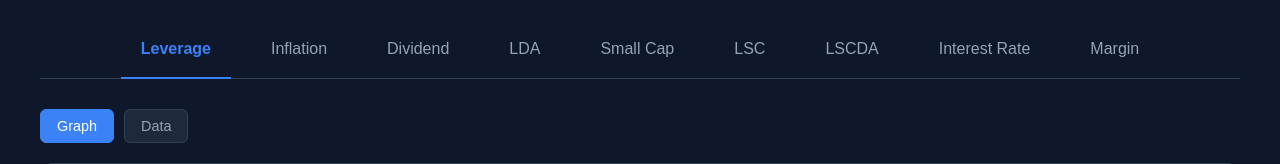
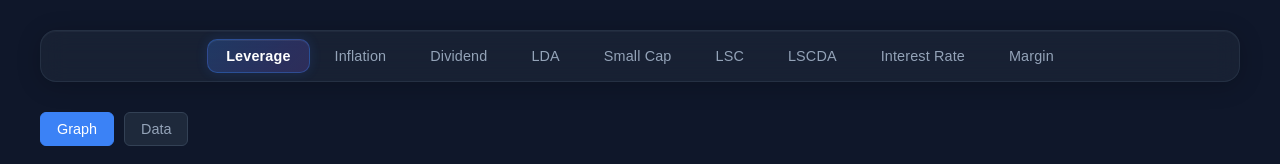
Before and after one commit to erobpen/IAA, a Flask app: template templates/dashboard.html in a window 1280 px wide. Shown: the part 71-235 px from the top of the page. Run offline with Flask 3, Linux system fonts and the light colour scheme; the template is opened without the code that fills it, so the values that code supplies are empty.

Commit message:
feat: add initial dashboard HTML structure and styling for the Investing App

```diff
--- a/templates/dashboard.html
+++ b/templates/dashboard.html
@@ -67,42 +67,46 @@
         .tabs-nav {
             display: flex;
             justify-content: center;
-            gap: 20px;
+            flex-wrap: wrap;
+            gap: 6px;
             margin-bottom: 30px;
-            border-bottom: 1px solid var(--border-color);
-            padding-bottom: 10px;
+            padding: 8px 12px;
+            background: rgba(30, 41, 59, 0.6);
+            backdrop-filter: blur(12px);
+            -webkit-backdrop-filter: blur(12px);
+            border: 1px solid rgba(51, 65, 85, 0.5);
+            border-radius: 16px;
+            box-shadow: 0 4px 24px rgba(0, 0, 0, 0.2),
+                inset 0 1px 0 rgba(255, 255, 255, 0.04);
         }
 
         .tab-btn {
-            background: none;
-            border: none;
+            background: transparent;
+            border: 1px solid transparent;
             color: var(--text-secondary);
-            font-size: 1rem;
+            font-size: 0.9rem;
             font-weight: 500;
-            padding: 10px 20px;
+            padding: 8px 18px;
             cursor: pointer;
-            transition: color 0.3s, border-bottom 0.3s;
+            transition: all 0.25s ease;
             position: relative;
+            border-radius: 10px;
+            letter-spacing: 0.01em;
         }
 
         .tab-btn:hover {
             color: var(--text-primary);
+            background: rgba(59, 130, 246, 0.08);
+            border-color: rgba(59, 130, 246, 0.15);
         }
 
         .tab-btn.active {
-            color: var(--accent-color);
+            color: #fff;
             font-weight: 600;
-        }
-
-        .tab-btn.active::after {
-            content: '';
-            position: absolute;
-            bottom: -11px;
-            /* Aligns with border-bottom of .tabs-nav */
-            left: 0;
-            width: 100%;
-            height: 2px;
-            background-color: var(--accent-color);
+            background: linear-gradient(135deg, rgba(59, 130, 246, 0.25), rgba(139, 92, 246, 0.2));
+            border-color: rgba(59, 130, 246, 0.35);
+            box-shadow: 0 0 12px rgba(59, 130, 246, 0.15),
+                inset 0 1px 0 rgba(255, 255, 255, 0.06);
         }
 
         /* --- Content Sections --- */
```
Also changed, not shown: other parts of templates/dashboard.html (+18 -10 lines).
